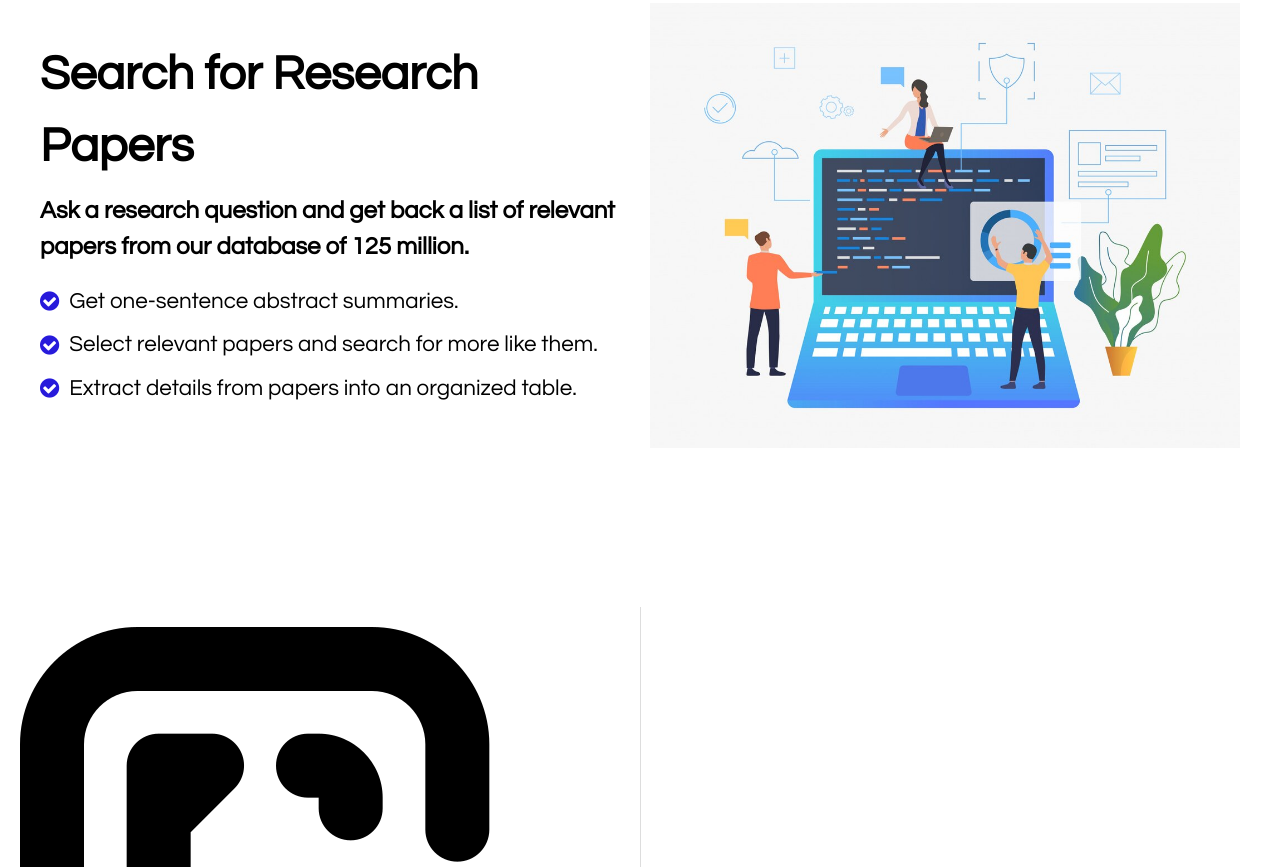
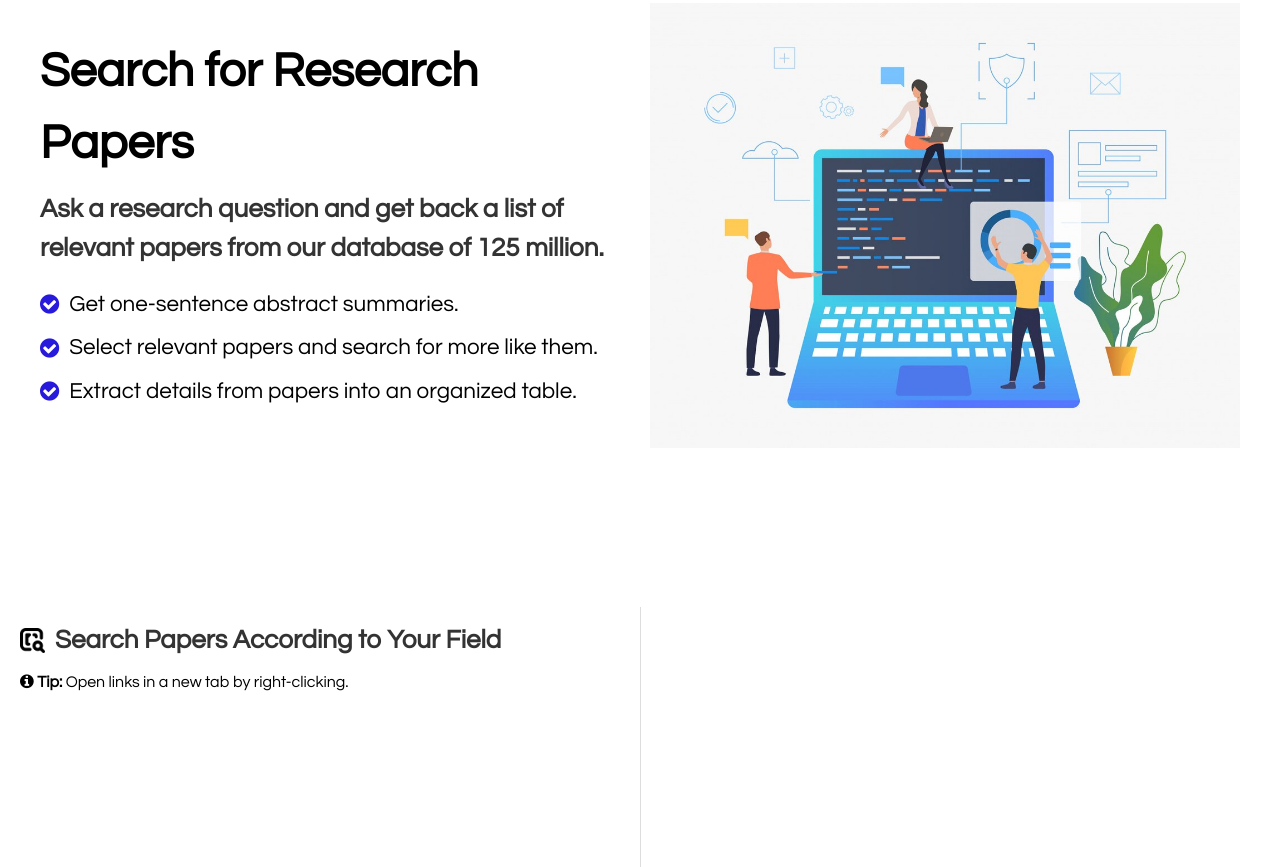
Before and after one commit to zahrakhan010/COE-AI-web-page, a plain HTML site: page index.html in a window 1280 px wide. Shown: the part 973-1840 px from the top of the page. Drawn offline with Linux system fonts and the light colour scheme.

Commit message:
reduce search icon

```diff
--- a/css/style.css
+++ b/css/style.css
@@ -188,6 +188,24 @@ background-color:#fff;
 
 /* styling paragraph to right click to open link in new tab  */
 
+h2 {
+    font-size: 26px;
+    font-weight: bold;
+    display: flex;
+    align-items: center; /* Align icon and text vertically */
+    color: #333; /* Text color */
+    margin-bottom: 20px; /* Space below heading */
+}
+
+.heading-icon {
+    width: 25px; /* Icon size */
+    height: auto;
+    margin-right: 10px; /* Space between icon and text */
+}
+
+h2 img {
+    vertical-align: middle; /* Align icon with text */
+}
 
 
 /* adding styling to the search engine */
```
